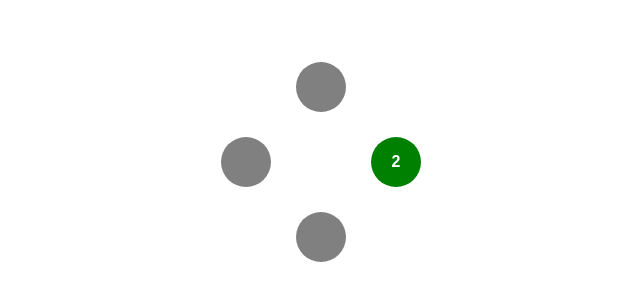
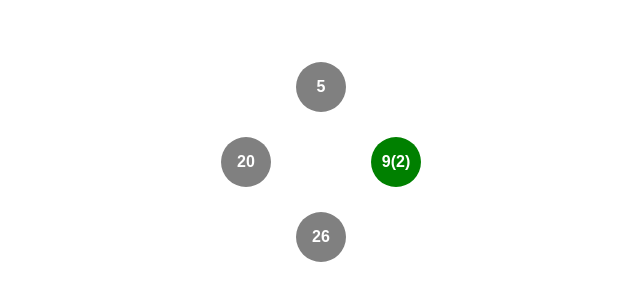
Before and after one commit to SnehaMishra05/TrafficSignal, a React (Vite) app: page / in a window 1280 px wide. Shown: the part 238-538 px from the top of the page, without its empty margins (319-959 px from the left). Built offline with nearby package versions, Linux system fonts and the light colour scheme.

Commit message:
added vehicle count

```diff
--- a/src/components/TrafficSignal.tsx
+++ b/src/components/TrafficSignal.tsx
@@ -2,15 +2,20 @@ import { useTrafficSignal } from "../hooks/useTrafficSignal";
 import styles from "./TrafficSignal.module.css";
 
 const TrafficSignal = () => {
-    const { currentGreen, timer } = useTrafficSignal();
+  const { currentGreen, timer, signals } = useTrafficSignal();
 
   const renderLight = (direction: string, positionClass: string) => {
     const isActive = currentGreen === direction;
+    const vehicles = signals[direction].vehicleCount;
 
     return (
       <div
-                className={`${styles.light} ${styles[positionClass]} ${isActive ? styles.active : ""}`}>
-                {isActive ? timer : ""}
+        className={`${styles.light} ${styles[positionClass]} ${
+          isActive ? styles.active : ""
+        }`}
+      >
+        <div>{vehicles}</div>
+        {isActive && <div>({timer})</div>}
       </div>
     );
   };
--- a/src/hooks/useTrafficSignal.ts
+++ b/src/hooks/useTrafficSignal.ts
@@ -10,6 +10,12 @@ const initialState: State = {
         RIGHT: 4,
         BOTTOM: 6,
         LEFT: 3,
+    },
+    signals: {
+        TOP: { vehicleCount: 5 },
+        RIGHT: { vehicleCount: 3 },
+        BOTTOM: { vehicleCount: 7 },
+        LEFT: { vehicleCount: 2 },
     }
 };
 
--- a/src/reducer/trafficReducer.ts
+++ b/src/reducer/trafficReducer.ts
@@ -9,17 +9,43 @@ const getNextDirection = (current: Direction): Direction => {
 
 export const trafficReducer = (state: State, action: Action): State => {
     switch (action.type) {
-        case "TICK":
+        case "TICK": {
+            const updatedSignals = Object.keys(state.signals).reduce((acc, dir) => {
+                const direction = dir as Direction;
+                const currentCount = state.signals[direction].vehicleCount;
+
+                let newCount;
+                const incoming = Math.floor(Math.random() * 2);
+
+                if (direction === state.currentGreen) {
+                    //GREEN - overall decrease as vehicles pass through
+                    newCount = Math.max(0, currentCount - 3 + incoming);
+                } else {
+                    //RED - increase as vehicles accumulate
+                    newCount = currentCount + 2 + incoming;
+                }
+
+                acc[direction] = { vehicleCount: newCount };
+                return acc;
+            }, {} as State["signals"]);
+
             if (state.timer > 1) {
-                return { ...state, timer: state.timer - 1 };
+                return {
+                    ...state,
+                    timer: state.timer - 1,
+                    signals: updatedSignals
+                };
             } else {
                 const next = getNextDirection(state.currentGreen);
+
                 return {
                     ...state,
                     currentGreen: next,
-                    timer: state.duration[next]
-                };
+                    timer: state.duration[next],
+                    signals: updatedSignals
+                }
             }
+        }
 
         default: return state;
     }
```
Also changed, not shown: src/types/traffic.types.ts (+6 -1 lines). Lines whose indentation alone changed are shown as unchanged.
